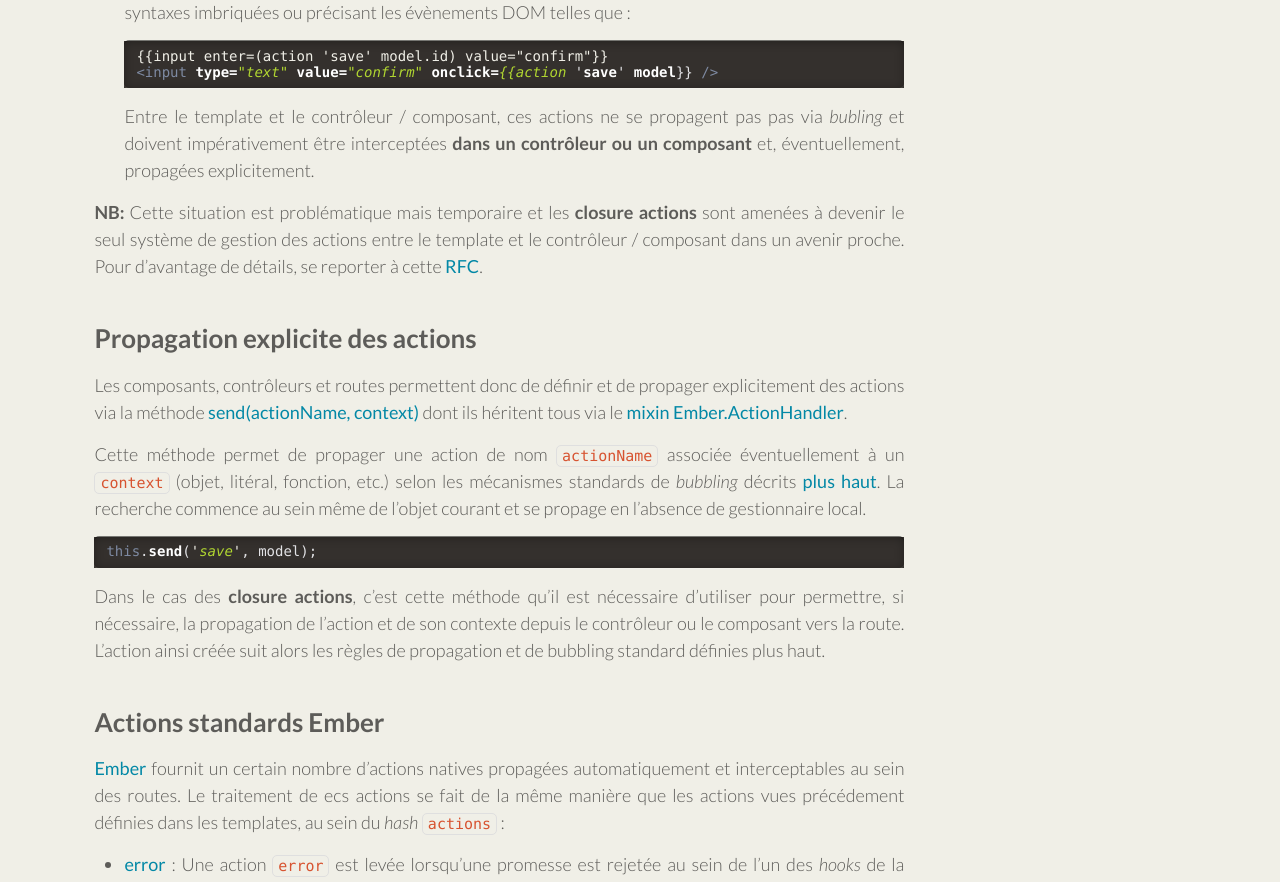
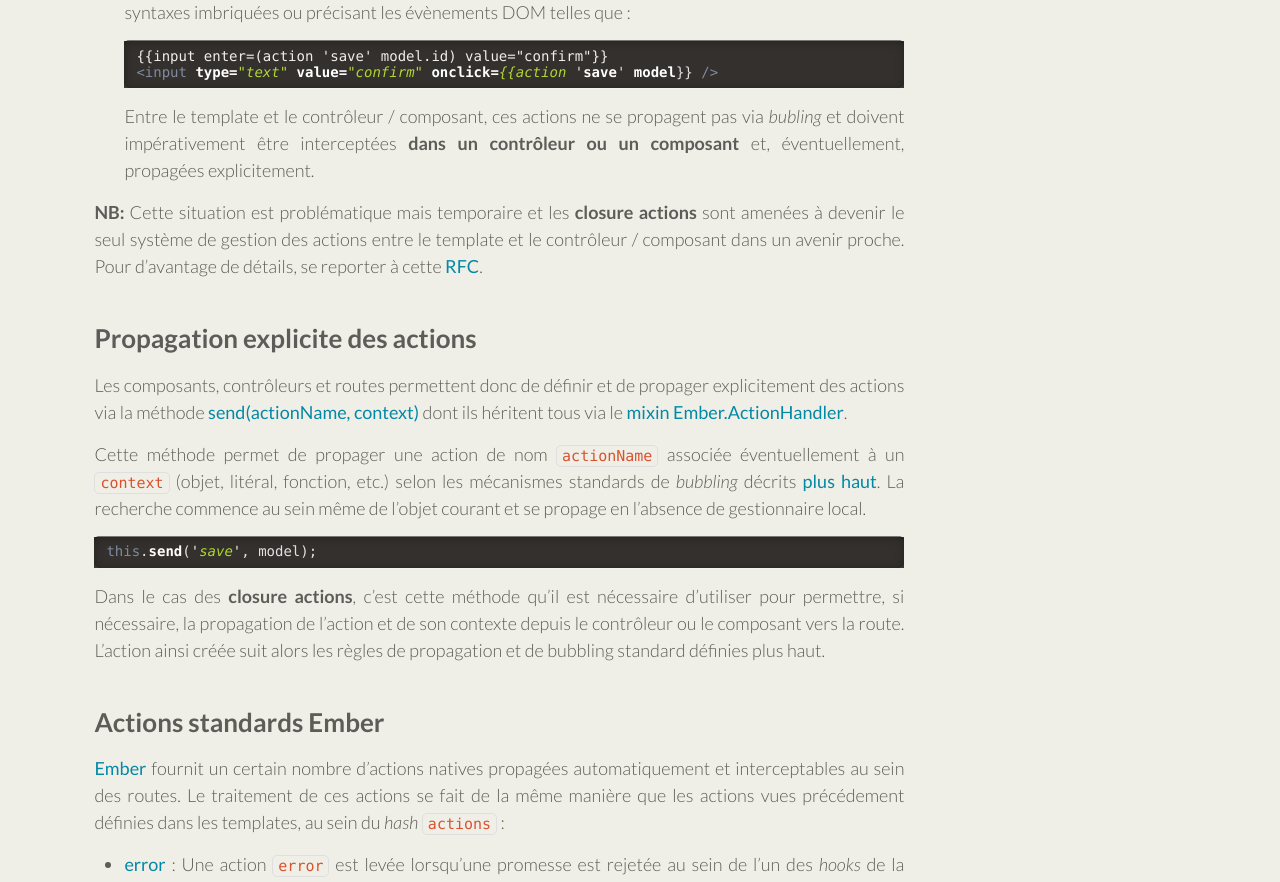
Before and after one commit to bmeurant/bmeurant.github.io, a Jekyll site: the page built from ember/training/controllers.md, in a window 1280 px wide and 1400 px high, scrolled down 5427 px. Shown: the part 155-1037 px from the top of the window. Built offline with Jekyll 4.4.1, drawn with Linux system fonts in a browser that asks for light colours; nearby versions of some CDN libraries; some of the changed text lies outside the part shown.

Commit message:
fix(ember): typos on controllers

````diff
--- a/ember/training/controllers.md
+++ b/ember/training/controllers.md
@@ -376,7 +376,7 @@ et qui ne font pas intervenir de *bubbling* à ce niveau.
   <input type="text" value="confirm" onclick={{action 'save' model}} />
   ```
 
-  Entre le template et le contrôleur / composant, ces actions ne se propagent pas pas via *bubling* et doivent
+  Entre le template et le contrôleur / composant, ces actions ne se propagent pas via *bubling* et doivent
   impérativement être interceptées **dans un contrôleur ou un composant** et, éventuellement, propagées explicitement.
 
 **NB:** Cette situation est problématique mais temporaire et les **closure actions** sont amenées à devenir le seul système de gestion des actions
@@ -406,7 +406,7 @@ suit alors les règles de propagation et de bubbling standard définies plus hau
 ### Actions standards Ember
 
 [Ember][ember] fournit un certain nombre d'actions natives propagées automatiquement et interceptables au sein des routes.
-Le traitement de ecs actions se fait de la même manière que les actions vues précédement définies dans les templates, au
+Le traitement de ces actions se fait de la même manière que les actions vues précédement définies dans les templates, au
 sein du *hash* ``actions`` :
 
 * [error](http://emberjs.com/api/classes/Ember.Route.html#event_error) : Une action ``error`` est levée lorsqu'une
````
Also changed, not shown: other parts of ember/training/controllers.md (+2 -2 lines).
